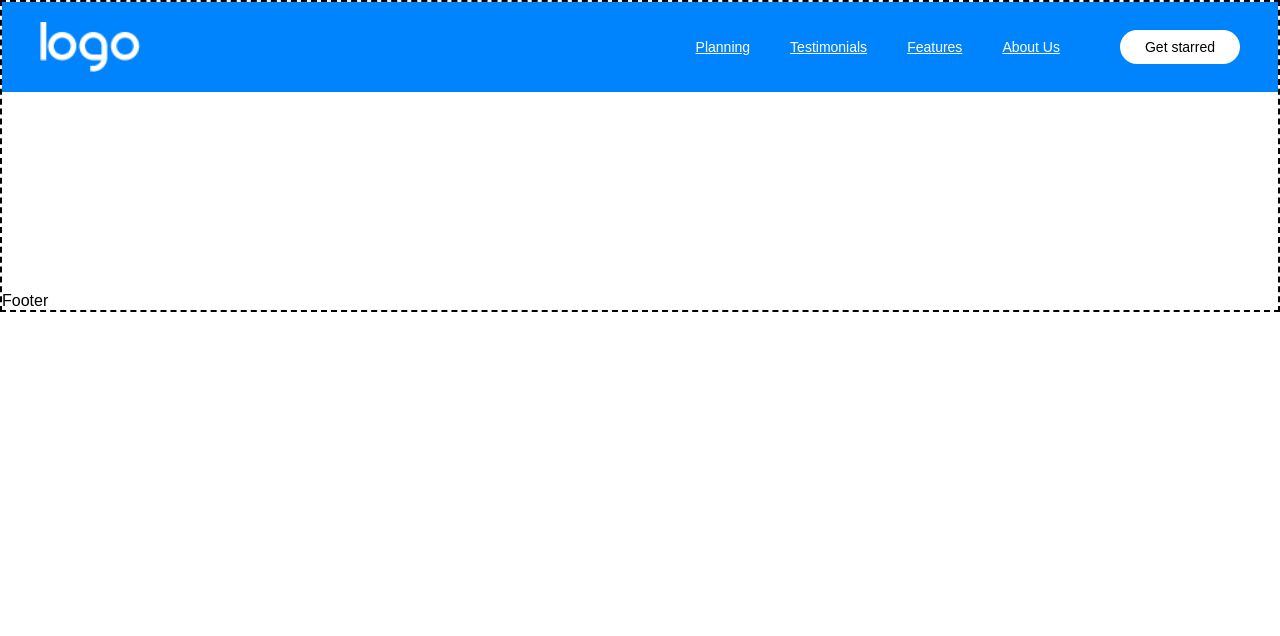
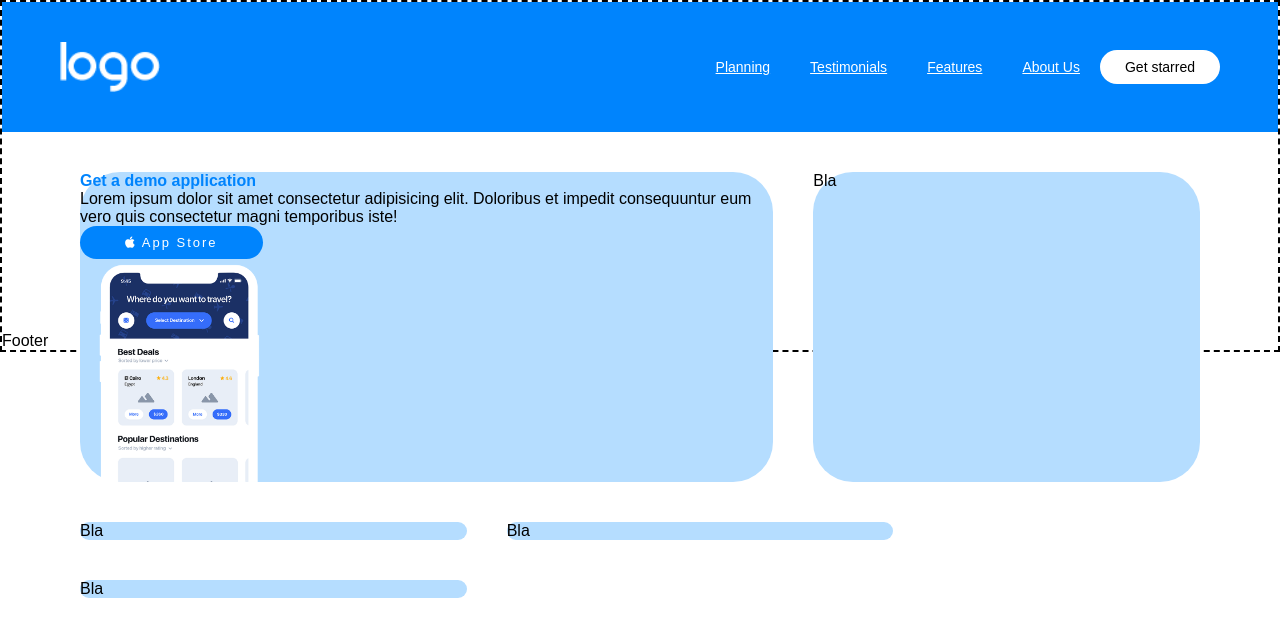
Before and after one commit to SimonaCaruso87/htmlcss-responsive-layout, a plain HTML site: page index.html in a window 1280 px wide. Drawn offline with Linux system fonts and the light colour scheme.

Commit message:
Modifiche main

```diff
--- a/css/style.css
+++ b/css/style.css
@@ -28,8 +28,15 @@
     --first-color: #0084FD;
     --second-color: #B5DDFF;
     --thrid-color:#9792E4;
-    --fourth-color:
+    /* --fourth-color: */
+
 }
+
+/*   Font Layout   */
+    /* --first-font:
+    --second-font:
+    --third-font: */
+
 
 
  /************************************************
@@ -37,24 +44,19 @@
   ************************************************/
 
  /* LAYOUT */
+
  .container {
-    max-width: 75rem;
+    max-width: 1200px;
     margin: 0 auto;
+    padding:20px;
  }
 
- /*.row {
-     display: ;
- }
-
- .col {
-     padding-left: ;
-     padding-right:;
- }*/
 
 /* TEXT */
- .text-center {
+
+ /* .text-center {
      text-align:center;
- }
+ } */
 
 /************************************************
      SITE SECTIONS
@@ -68,7 +70,7 @@ header nav{
  header{
     width: 100%;
     background-color:var(--first-color);
-    padding: 1.25rem 1.25rem;
+    padding: 20px 20px;
     text-decoration: none;
  }
 
@@ -82,7 +84,7 @@ header nav{
  a ,
  button {
     font-weight: 300;
-    font-size: .875rem;
+    font-size: 14px;
     color: white;
 
  }
@@ -95,11 +97,11 @@ header nav{
 
 
  .menu li{
-    padding: 0rem 1.25rem;
+    padding: 0px 20px;
  }
 
  .logo{
-    width:6.25rem;
+    width:100px;
  }
 
  .menu li a {
@@ -110,26 +112,77 @@ header nav{
     color: #3ef;
  }
 
- button{
-    padding: .5625rem 1.5625rem;
+header nav button{
+    padding: 9px 25px;
     background-color: white;
     color: black;
     border: none;
-    border-radius: 50px;
+    border-radius: 3.125rem;
     cursor: pointer;
     transition: all 3s ease;
  }
 
- button:hover{
+header nav button:hover{
     background:rgb(90, 209, 224) ;
+ }
+
+ header .font-awesome{
+    color: white;
+    font-size: 20px;
  }
 
 
 /* MAIN TOP SECTION */
 
 .main-top{
-    height: 200px;
+    height: 12.5rem;
 }
+
+main .cards{
+
+    display:flex;
+    flex-direction: row;
+    flex-wrap: wrap;
+
+}
+main .card{
+    width:calc(100% / 3 );
+    background-color:var(--second-color);
+    border-radius:40px;
+    margin: 1.25rem;
+}
+
+main .card:first-child{
+
+    width:calc((100% / 3 ) * 2  - 5.00rem);
+}
+
+main .card img{
+    max-width: 12.5rem ;
+}
+
+main h4{
+    color:var(--first-color);
+}
+.main-top div button{
+    padding: .5625rem 2.8125rem;
+    background-color:var(--first-color);
+    color: white;
+    border: none;
+    border-radius: 3.125rem;
+    cursor: pointer;
+    transition: all 3s ease;
+    font-size: small;
+    letter-spacing: 2px;
+ }
+
+.main-top div button:hover{
+    background:rgb(90, 209, 224) ;
+ }
+
+ button .fa-brands{
+    padding-right: 5px;
+ }
 
 
  /************************************************
@@ -139,9 +192,11 @@ header nav{
 /* Media Query Mobile First : Caso Base Mobile */
 
 
-/* Small Device Mobile da 0 a 767px*/
+/* Small Device Mobile da 0 a 47.9375rem*/
 
-@media screen and (min-width: 0px){
+@media screen and (min-width: 0rem){
+
+        /* HEADER */
 
         .container{
             width: 100%;
@@ -152,13 +207,20 @@ header nav{
             display: none;
          }
 
+         header .font-awesome{
+            display: block;
+
+        }
+
 
 
 }
 
 /* Medium Device Tablet da 768 a 991*/
 
-@media screen and (min-width: 768px){
+@media screen and (min-width: 48rem){
+
+    /* HEADER */
 
     .container{
         width: 100%;
@@ -169,18 +231,26 @@ header nav{
        display: none;
     }
 
+    header .font-awesome{
+
+        display: block;
+
+    }
 }
 
 
-/* Large Device Desktop da 992*/
 
-@media screen and (min-width: 992px){
+/* Large Device Desktop da 992 in poi*/
+
+@media screen and (min-width: 62rem){
+
+    /* HEADER */
 
     header .menu , header button{
         display: flex;
      }
 
-    header .menu .font-awesome{
+    header .font-awesome{
         display: none;
     }
 
@@ -192,5 +262,5 @@ header nav{
  *************************************************/
 
 .debug{
-     border:2px dashed black;
+     border:.125rem dashed black;
 }
--- a/index.html
+++ b/index.html
@@ -28,11 +28,13 @@
                         <li><a href="#">Testimonials</a></li>
                         <li><a href="#">Features</a></li>
                         <li><a href="#">About Us</a></li>
-                        <li><i class="fa-solid fa-bars font-awesome"></i></li>
                     </ul>
                     <button>Get starred</button>
                 </nav>
+                <i class="fa-solid fa-bars font-awesome"></i>
             </div>
+
+
         </header>
     <!-- Fine Seat Header -->
 
@@ -42,22 +44,29 @@
               <!-- Main Top Section -->
               <section class="main-top">
                 <div class="container">
-                    <div class="main-text-center">
-                       <div class="col">
-                          <div class="card"></div>
-                          <div class="card"></div>
-                        <div class="col">
-                           <div class="card"></div>
-                           <div class="card"></div>
-                           <div class="card"></div>
+                    <div class="cards text-center">
+                        <div class="card">
+                            <h4>Get a demo application</h4>
+                            <p>Lorem ipsum dolor sit amet consectetur adipisicing elit. Doloribus et impedit consequuntur eum vero quis consectetur magni temporibus iste!</p>
+                            <button><i class="fa-brands fa-apple"></i>App Store</button>
+                            <img src="img/phone.png" alt="phone">
                         </div>
-                       </div>
+                        <div class="card">Bla</div>
+                        <div class="card">Bla</div>
+                        <div class="card">Bla</div>
+                        <div class="card">Bla</div>
+
                     </div>
                 </div>
               </section>
 
         </main>
     <!--Fine Main Contents -->
+
+
+
+
+
 
     <!-- Footer -->
         <footer>
```
